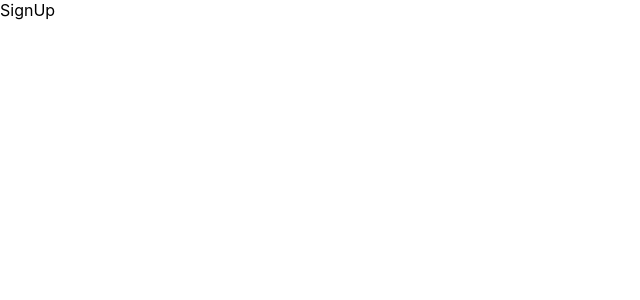
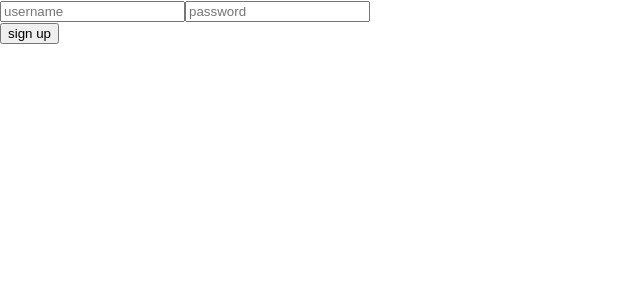
Before and after one commit to Likelion-at-SMWU-12th/JangYuBin, a React (Create React App) app in the folder tanstack-query-hw/: page /signUp in a window 1280 px wide. Shown: the top 300 px of the page, without its empty margins (0-640 px from the left). Built offline with nearby package versions, Linux system fonts and the light colour scheme.

Commit message:
[Feat] 회원가입 구현(오류 수정 필요)
queries\index.js에 있는 useMutation의 enabled에 속성은 잘 들어가지만 그에 따른 mutationFn의 실행 여부는 반영이 안됨.

```diff
--- a/tanstack-query-hw/src/Pages/SignUp.js
+++ b/tanstack-query-hw/src/Pages/SignUp.js
@@ -1,7 +1,33 @@
-import React from "react";
+import React, { useState } from "react";
+import { signUp } from "../api";
+import { useSignUp } from "../queries";
 
 const SignUp = () => {
-  return <div>SignUp</div>;
+  const [username, setUsername] = useState("");
+  const [password, setPassword] = useState("");
+  const { mutate } = useSignUp({ username, password });
+
+  return (
+    <div>
+      <form>
+        <input
+          type="text"
+          id="username"
+          placeholder="username"
+          value={username}
+          onChange={(e) => setUsername(e.target.value)}
+        />
+        <input
+          type="password"
+          id="password"
+          placeholder="password"
+          value={password}
+          onChange={(e) => setPassword(e.target.value)}
+        />
+      </form>
+      <button onClick={mutate}>sign up</button>
+    </div>
+  );
 };
 
 export default SignUp;
--- /dev/null
+++ b/tanstack-query-hw/src/api/index.js
@@ -0,0 +1,6 @@
+import axios from "axios";
+
+export const signUp = async (userInfo) => {
+  const { data } = await axios.post("/api/signUp", userInfo);
+  return data;
+};
--- /dev/null
+++ b/tanstack-query-hw/src/queries/index.js
@@ -0,0 +1,20 @@
+import { useMutation } from "@tanstack/react-query";
+import { useNavigate } from "react-router-dom";
+import { signUp } from "../api";
+
+export const useSignUp = ({ username, password }) => {
+  const navigate = useNavigate();
+  console.log(!!username && !!password);
+
+  return useMutation({
+    mutationFn: () => signUp({ username, password }),
+    enabled: !!username && !!password,
+    onSuccess: () => {
+      alert("환영합니다");
+    },
+    onSettled: () => {
+      console.log("회원가입 요청이 전달되었습니다.");
+      navigate("/myPage");
+    },
+  });
+};
```
